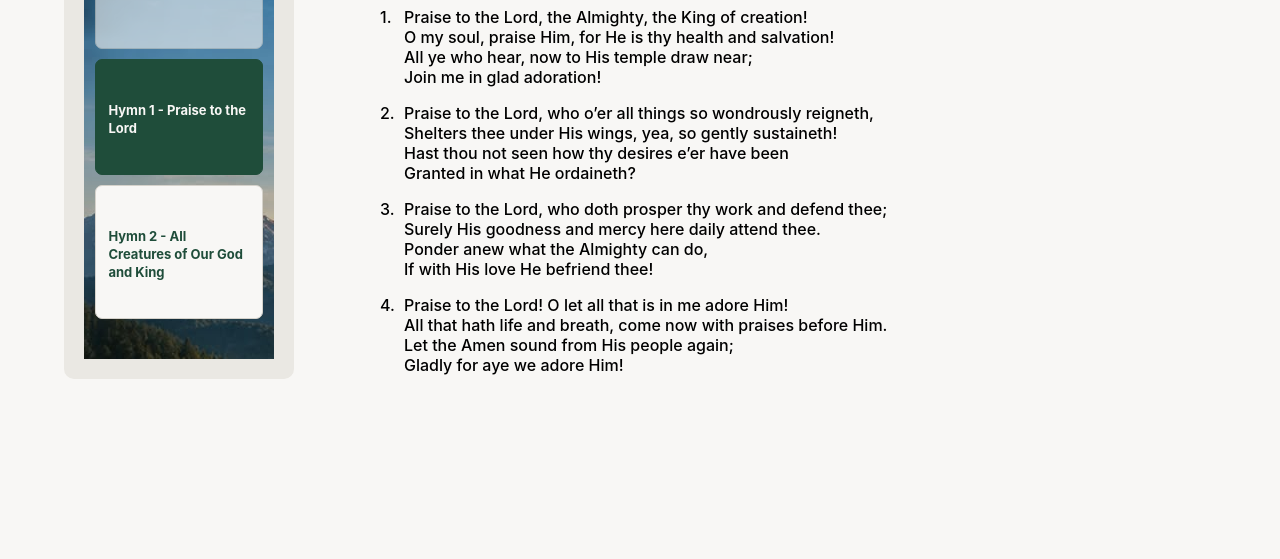
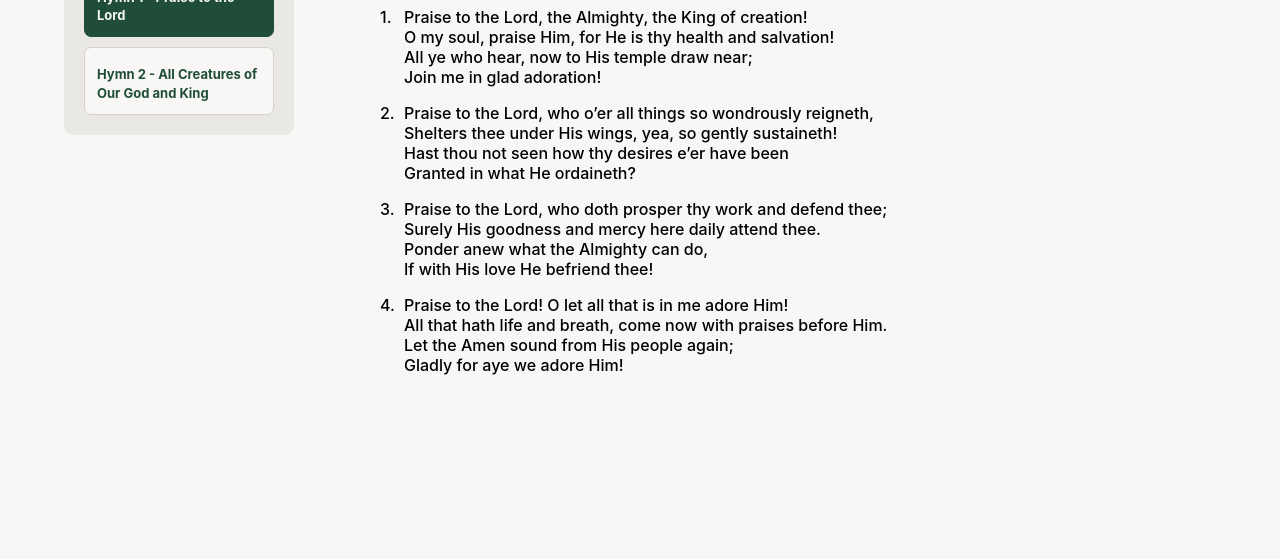
Before and after one commit to greatmanvictor789-jpg/SDAH-Hymn, a plain HTML site: page page.html in a window 1280 px wide. Shown: the part 589-1148 px from the top of the page. Drawn offline with nearby package versions, Linux system fonts and the light colour scheme.

Commit message:
fixed background img issue in the sidebar

```diff
--- a/style.css
+++ b/style.css
@@ -244,6 +244,10 @@ span-1 {
 
 .hymn-neighbors {
     display: grid;
+    height: auto;
+    padding: 0;
+    position: static;
+    background: transparent;
     gap: 10px;
 }
 
```
